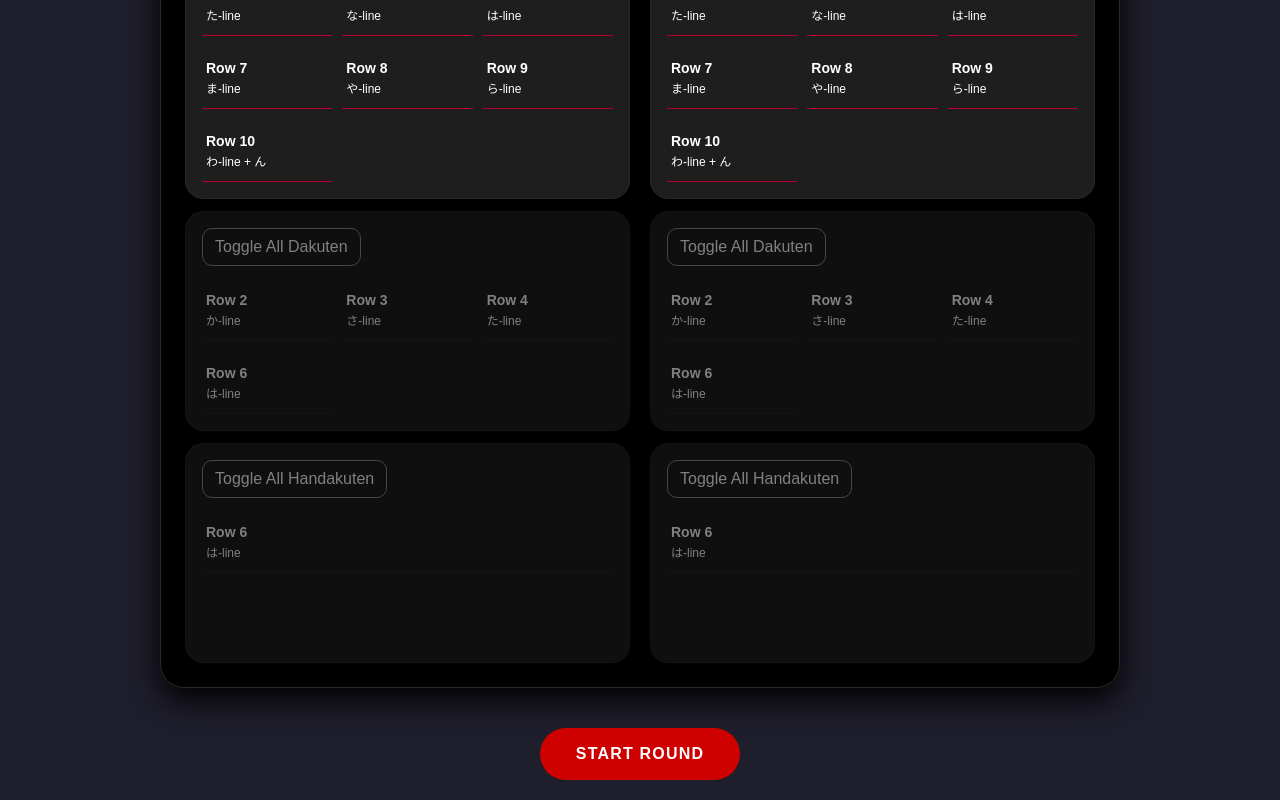
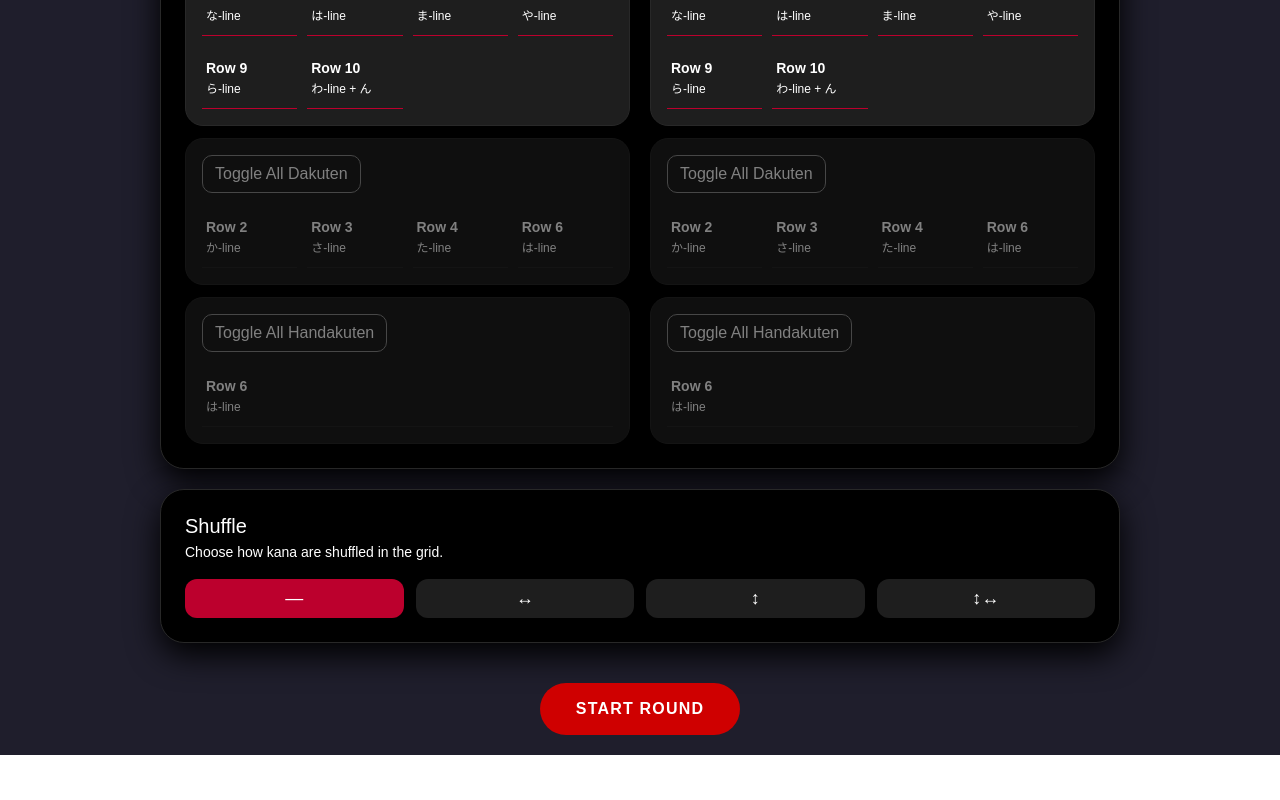
Before and after one commit to joejamsky/LanguageTrainer, a React (Create React App) app in the folder language-learner/: page /custom/setup in a window 1280 px wide. Shown: the part 877-1677 px from the top of the page. After the commit the page ends 1632 px from the top, so only its background shows below. Built offline with nearby package versions, Linux system fonts and the light colour scheme.

Commit message:
added shuffle ui

```diff
--- a/language-learner/src/Contexts/SettingsContext.js
+++ b/language-learner/src/Contexts/SettingsContext.js
@@ -28,6 +28,7 @@ export const SettingsProvider = ({ children }) => {
   const shapeGroup = resolveShapeGroup(options, filters);
   const adaptiveThreshold = resolveAccuracyThreshold(options);
   const derivedScriptLevel = getScriptLevelFromFilters(filters.characterTypes);
+  const shuffleMode = options.shuffleMode;
   const currentLevel = useMemo(() => {
     const baseLevel = {
       mode: studyMode,
@@ -36,6 +37,7 @@ export const SettingsProvider = ({ children }) => {
       scriptLevel: derivedScriptLevel,
       shapeGroup,
       accuracyThreshold: adaptiveThreshold,
+      shuffleMode,
     };
     return {
       ...baseLevel,
@@ -48,6 +50,7 @@ export const SettingsProvider = ({ children }) => {
     rowRange.start,
     shapeGroup,
     studyMode,
+    shuffleMode,
   ]);
 
   const value = useMemo(
--- a/language-learner/src/Contexts/utils/optionsUtils.js
+++ b/language-learner/src/Contexts/utils/optionsUtils.js
@@ -1,6 +1,6 @@
 import { defaultState } from "../../core/state";
 import { TOTAL_ROWS } from "./constants";
-import { getShapeGroupOptionsForFilters } from "../../core/levelUtils";
+import { getShapeGroupOptionsForFilters, SHUFFLE_MODES } from "../../core/levelUtils";
 import { ensureCustomSelections } from "../../core/customSelections";
 
 export const clampRowRange = (range = defaultState.options.rowRange) => {
@@ -37,6 +37,13 @@ export const resolveAccuracyThreshold = (options) => {
   return Math.min(Math.max(threshold, 0), 1);
 };
 
+export const resolveShuffleMode = (options) => {
+  const candidate = options?.shuffleMode;
+  const allowed = Object.values(SHUFFLE_MODES);
+  if (allowed.includes(candidate)) return candidate;
+  return defaultState.options.shuffleMode || SHUFFLE_MODES.NONE;
+};
+
 export const normalizeOptionsState = (options = defaultState.options) => {
   const normalizedRange =
     options.rowRange &&
@@ -54,6 +61,7 @@ export const normalizeOptionsState = (options = defaultState.options) => {
     shapeGroup: resolveShapeGroup(options),
     accuracyThreshold: resolveAccuracyThreshold(options),
     studyMode: resolveStudyMode(options),
+    shuffleMode: resolveShuffleMode(options),
     customSelections: ensureCustomSelections(options.customSelections),
   };
 };
--- a/language-learner/src/Styles/Pages/customSetup.scss
+++ b/language-learner/src/Styles/Pages/customSetup.scss
@@ -230,7 +230,7 @@
 }
 
 .row-panel {
-    flex: 1 1 220px;
+    flex: 1 1 auto;
     min-width: 220px;
     border-radius: 18px;
     border: 1px solid vars.$color-border-strong;
@@ -343,7 +343,7 @@
 
 .row-toggle-grid {
     display: grid;
-    grid-template-columns: repeat(auto-fit, minmax(120px, 1fr));
+    grid-template-columns: repeat(auto-fit, minmax(80px, 1fr));
     gap: 10px;
 }
 
@@ -698,12 +698,6 @@
     color: vars.$color-text-primary;
 }
 
-.shuffle-hint {
-    margin: 0;
-    font-size: 13px;
-    color: vars.$color-text-primary;
-}
-
 .modifier-switches {
     display: flex;
     flex-direction: column;
@@ -793,29 +787,36 @@
 }
 
 .shuffle-row {
-    display: flex;
-    flex-wrap: wrap;
-    gap: 16px;
-    align-items: center;
+    display: grid;
+    grid-template-columns: repeat(4, minmax(0, 1fr));
+    gap: 12px;
+    align-items: stretch;
+    width: 100%;
 }
 
 .shuffle-glyphs {
-    display: inline-flex;
-    gap: 12px;
-    font-size: 18px;
-    color: vars.$color-text-primary;
+    display: contents;
 }
 
 .shuffle-glyph {
+    font-size: 18px;
+    color: vars.$color-text-primary;
+    background: vars.$color-bg-panel;
     padding: 6px 12px;
     border-radius: 12px;
-    border: 1px solid transparent;
+    cursor: pointer;
+    width: 100%;
+    text-align: center;
 }
 
 .shuffle-glyph.active {
-    color: vars.$color-text-primary;
-    border-color: vars.$color-accent-primary;
-    background: vars.$color-bg-panel;
+    background: vars.$color-accent-primary;
+}
+
+.shuffle-glyph.disabled {
+    opacity: 0.4;
+    pointer-events: none;
+    cursor: default;
 }
 
 .setup-actions {
--- a/language-learner/src/core/levelUtils/core.js
+++ b/language-learner/src/core/levelUtils/core.js
@@ -6,6 +6,13 @@ export const PROGRESSION_MODES = {
   RANGE: "range",
   SHAPES: "shapes",
   ADAPTIVE: "adaptive",
+};
+
+export const SHUFFLE_MODES = {
+  NONE: "none",
+  HORIZONTAL: "horizontal",
+  VERTICAL: "vertical",
+  BOTH: "both",
 };
 
 export const TOTAL_ROWS = ROW_TIERS.length;
@@ -58,6 +65,7 @@ export const DEFAULT_LEVEL = {
   scriptLevel: 1,
   shapeGroup: 1,
   accuracyThreshold: ACCURACY_THRESHOLDS[0],
+  shuffleMode: SHUFFLE_MODES.NONE,
 };
 
 export const LEVEL_STATS_STORAGE_KEY = "languageTrainerStats";
@@ -122,6 +130,15 @@ export const normalizeModeValue = (mode) => {
   return MODE_SEQUENCE.includes(normalized) ? normalized : PROGRESSION_MODES.LINEAR;
 };
 
+const normalizeShuffleMode = (shuffleMode) => {
+  const values = Object.values(SHUFFLE_MODES);
+  if (!shuffleMode) return SHUFFLE_MODES.NONE;
+  if (values.includes(shuffleMode)) return shuffleMode;
+  const normalized = String(shuffleMode).toLowerCase();
+  const match = values.find((value) => value === normalized);
+  return match || SHUFFLE_MODES.NONE;
+};
+
 export const normalizeLevelShape = (level = DEFAULT_LEVEL) => {
   const normalizedMode = normalizeModeValue(level.mode);
   const { start, end } = clampRowRange(level.rowStart, level.rowEnd);
@@ -136,6 +153,7 @@ export const normalizeLevelShape = (level = DEFAULT_LEVEL) => {
     scriptLevel,
     shapeGroup: clampShapeGroup(level.shapeGroup, scriptKey),
     accuracyThreshold: clampAccuracyThreshold(level.accuracyThreshold),
+    shuffleMode: normalizeShuffleMode(level.shuffleMode),
   };
 };
 
--- a/language-learner/src/core/levelUtils/index.js
+++ b/language-learner/src/core/levelUtils/index.js
@@ -1,6 +1,7 @@
 export {
   PROGRESSION_MODES,
   DEFAULT_LEVEL,
+  SHUFFLE_MODES,
   getScriptLevelFromFilters,
   levelToScriptKey,
   scriptKeyToLevel,
--- a/language-learner/src/core/state/defaultState.js
+++ b/language-learner/src/core/state/defaultState.js
@@ -1,4 +1,4 @@
-import { PROGRESSION_MODES, DEFAULT_LEVEL } from "../levelUtils";
+import { PROGRESSION_MODES, DEFAULT_LEVEL, SHUFFLE_MODES } from "../levelUtils";
 import { getDefaultCustomSelections } from "../customSelections";
 
 export const defaultState = {
@@ -28,6 +28,7 @@ export const defaultState = {
     studyMode: PROGRESSION_MODES.LINEAR,
     shapeGroup: 1,
     accuracyThreshold: DEFAULT_LEVEL.accuracyThreshold,
+     shuffleMode: SHUFFLE_MODES.NONE,
     hints: false,
     pronunciation: false,
     sound: false,
--- a/language-learner/src/pages/customSetup/customSetupPage.jsx
+++ b/language-learner/src/pages/customSetup/customSetupPage.jsx
@@ -10,6 +10,7 @@ import {
   describeLevel,
   normalizeLevel,
   SCRIPT_LABELS,
+  SHUFFLE_MODES,
 } from "../../core/levelUtils";
 import AppHeader from "../../components/appHeader";
 import SelectByRow from "./components/selectByRow";
@@ -379,12 +380,64 @@ const CustomSetup = () => {
 
   const [selectionTab, setSelectionTab] = useState("rows");
 
+  const totalSelectedRows = useMemo(
+    () =>
+      Object.values(customSelections.rows).reduce((sum, panel) => {
+        const values = Object.values(panel || {});
+        const activeCount = values.reduce(
+          (count, value) => count + (value ? 1 : 0),
+          0
+        );
+        return sum + activeCount;
+      }, 0),
+    [customSelections.rows]
+  );
+
+  const getAllowedShuffleModes = (tab, rowCount) => {
+    if (tab === "shapes" || tab === "accuracy") {
+      return [SHUFFLE_MODES.NONE, SHUFFLE_MODES.BOTH];
+    }
+    if (rowCount <= 1) {
+      return [SHUFFLE_MODES.NONE, SHUFFLE_MODES.HORIZONTAL];
+    }
+    return [
+      SHUFFLE_MODES.NONE,
+      SHUFFLE_MODES.HORIZONTAL,
+      SHUFFLE_MODES.VERTICAL,
+      SHUFFLE_MODES.BOTH,
+    ];
+  };
+
+  const allowedShuffleModes = useMemo(
+    () => getAllowedShuffleModes(selectionTab, totalSelectedRows),
+    [selectionTab, totalSelectedRows]
+  );
+
+  const rawShuffleMode = options.shuffleMode || SHUFFLE_MODES.NONE;
+  const effectiveShuffleMode = allowedShuffleModes.includes(rawShuffleMode)
+    ? rawShuffleMode
+    : allowedShuffleModes[0];
+
+  useEffect(() => {
+    if (rawShuffleMode !== effectiveShuffleMode) {
+      setOptions((prev) => ({
+        ...prev,
+        shuffleMode: effectiveShuffleMode,
+      }));
+    }
+  }, [rawShuffleMode, effectiveShuffleMode, setOptions]);
+
+  const handleShuffleChange = (mode) => {
+    if (!allowedShuffleModes.includes(mode)) return;
+    setOptions((prev) => ({
+      ...prev,
+      shuffleMode: mode,
+    }));
+  };
+
   const hasAnyRowSelected = useMemo(
-    () =>
-      Object.values(customSelections.rows).some((panel) =>
-        Object.values(panel || {}).some(Boolean)
-      ),
-    [customSelections.rows]
+    () => totalSelectedRows > 0,
+    [totalSelectedRows]
   );
 
   const summaryScriptLabel = useMemo(() => {
@@ -450,7 +503,19 @@ const CustomSetup = () => {
     return `${totalRows} rows`;
   }, [selectionTab, customSelections.rows, customSelections.shapes]);
 
-  const summaryShuffleLabel = "No Shuffle";
+  const summaryShuffleLabel = useMemo(() => {
+    switch (effectiveShuffleMode) {
+      case SHUFFLE_MODES.HORIZONTAL:
+        return "Row Shuffle";
+      case SHUFFLE_MODES.VERTICAL:
+        return "Column Shuffle";
+      case SHUFFLE_MODES.BOTH:
+        return "Row + Column";
+      case SHUFFLE_MODES.NONE:
+      default:
+        return "No Shuffle";
+    }
+  }, [effectiveShuffleMode]);
 
   const handleResetForm = () => {
     if (selectionTab === "rows") {
@@ -666,6 +731,79 @@ const CustomSetup = () => {
           </div>
         </section>
 
+        <section className="control-card full-width-card">
+          <div className="control-card-header">
+            <h2>Shuffle</h2>
+            <p>
+              Choose how kana are shuffled in the grid.
+            </p>
+          </div>
+          <div className="shuffle-row">
+            <div className="shuffle-glyphs">
+              <button
+                type="button"
+                aria-label="No shuffle"
+                className={`shuffle-glyph ${
+                  effectiveShuffleMode === SHUFFLE_MODES.NONE ? "active" : ""
+                } ${
+                  allowedShuffleModes.includes(SHUFFLE_MODES.NONE)
+                    ? ""
+                    : "disabled"
+                }`}
+                onClick={() => handleShuffleChange(SHUFFLE_MODES.NONE)}
+              >
+                —
+              </button>
+              <button
+                type="button"
+                aria-label="Horizontal shuffle"
+                className={`shuffle-glyph ${
+                  effectiveShuffleMode === SHUFFLE_MODES.HORIZONTAL
+                    ? "active"
+                    : ""
+                } ${
+                  allowedShuffleModes.includes(SHUFFLE_MODES.HORIZONTAL)
+                    ? ""
+                    : "disabled"
+                }`}
+                onClick={() => handleShuffleChange(SHUFFLE_MODES.HORIZONTAL)}
+              >
+                ↔
+              </button>
+              <button
+                type="button"
+                aria-label="Vertical shuffle"
+                className={`shuffle-glyph ${
+                  effectiveShuffleMode === SHUFFLE_MODES.VERTICAL
+                    ? "active"
+                    : ""
+                } ${
+                  allowedShuffleModes.includes(SHUFFLE_MODES.VERTICAL)
+                    ? ""
+                    : "disabled"
+                }`}
+                onClick={() => handleShuffleChange(SHUFFLE_MODES.VERTICAL)}
+              >
+                ↕
+              </button>
+              <button
+                type="button"
+                aria-label="Horizontal and vertical shuffle"
+                className={`shuffle-glyph ${
+                  effectiveShuffleMode === SHUFFLE_MODES.BOTH ? "active" : ""
+                } ${
+                  allowedShuffleModes.includes(SHUFFLE_MODES.BOTH)
+                    ? ""
+                    : "disabled"
+                }`}
+                onClick={() => handleShuffleChange(SHUFFLE_MODES.BOTH)}
+              >
+                ↕↔
+              </button>
+            </div>
+          </div>
+        </section>
+
       </div>
 
       <div className="setup-actions">
```
Also changed, not shown: language-learner/src/core/levelUtils/descriptions.js (+16 -1 lines).
